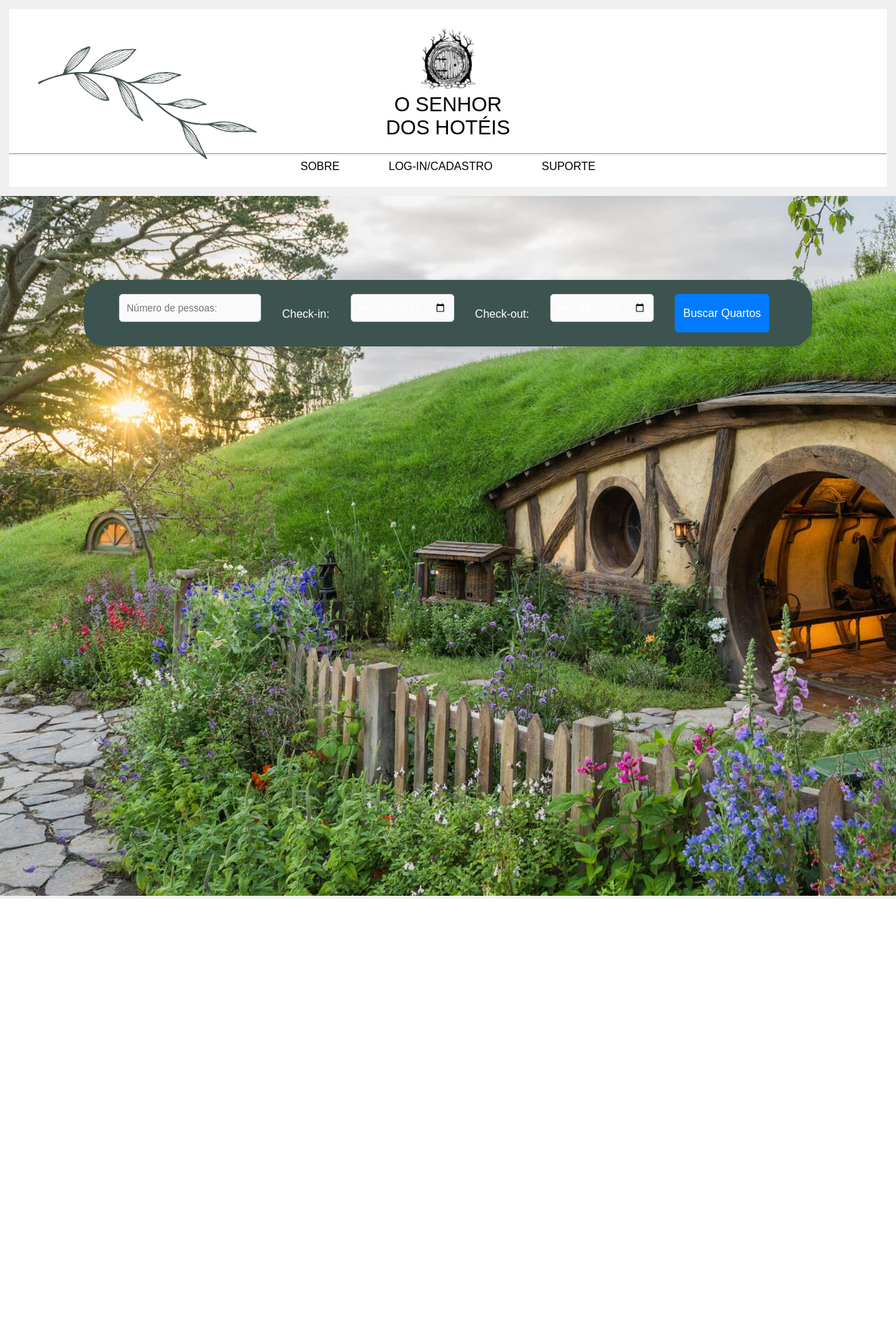
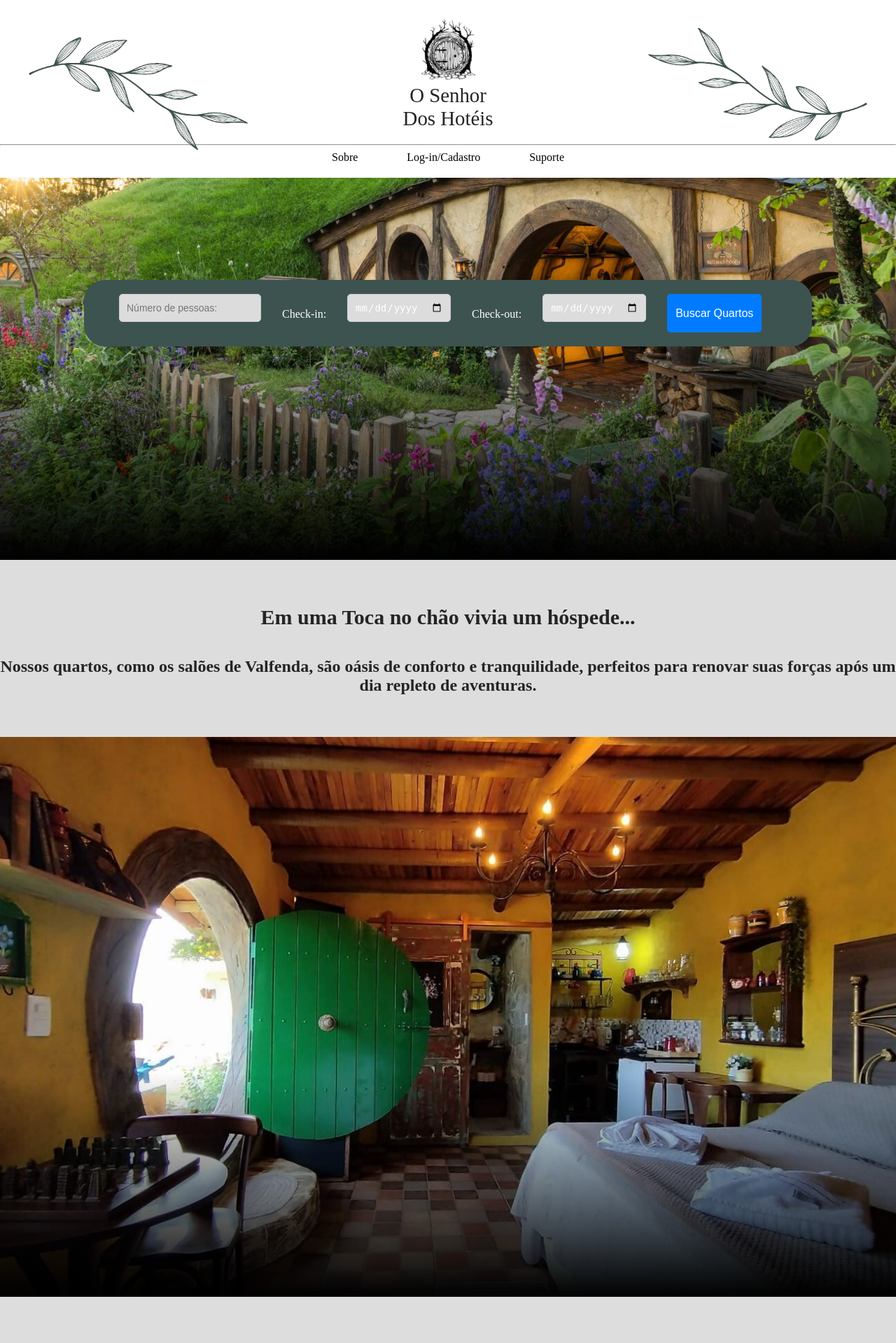
Before and after one commit to Gabriel-Baroni/Projeto-O-Senhor-Dos-Hoteis, a Flask app: page / in a window 1280 px wide; the page is wider, and only the part inside the window is pictured. Shown: the top 1919 px of that part at 70% size. Before the commit the page ends 1284 px from the top of that part, so only its background shows below. Run offline with Flask 3, Linux system fonts and the light colour scheme; data that the repository does not hold is empty.

Commit message:
Adicionando efeito parallax

```diff
--- a/static/css/style.css
+++ b/static/css/style.css
@@ -1,40 +1,138 @@
-/* Estilos para o container */
+ /* Resetando margens e paddings */
+  body {
+    margin: 0;
+    padding: 0;
+    color: #242424;
+    font-family: 'Times New Roman', Times, serif;
+    word-wrap: break-word;
+    overflow-wrap: break-word;
+    background-color: #f0f0f0;
+  }
+
+  /* Wrapper para garantir que a largura da tela seja aproveitada */
+  .wrapper {
+    width: 100%;
+    margin: 0 auto;
+  }
+
+  main {
+    display: block;
+    background-color: #FFF;
+  }
+
+  section.module p {
+    margin-bottom: 40px;
+  }
+
+  section.module:last-child {
+    margin-bottom: 0;
+  }
+
+  section.module h2 {
+    margin-bottom: 40px;
+    font-size: 30px;
+  }
+
+  section.module.content {
+    padding: 40px 0;
+    background: #ddd;
+  }
+
+  /* Parallax */
+  section.module.parallax {
+    display: flex;
+    flex-direction: column;
+    height: 100vh; /* Ocupa toda a altura da tela */
+    width: 100%;
+    position: relative;
+    overflow: hidden;
+    background-position: center center;
+    background-repeat: no-repeat;
+    background-attachment: fixed;
+    background-size: cover;
+    -webkit-background-size: cover;
+    -moz-background-size: cover;
+    -o-background-size: cover;
+    z-index: 1;
+  }
+
+  section.module.parallax:after {
+    content: "";
+    height: 100%;
+    width: 100%;
+    position: absolute;
+    z-index: 8;
+    background: linear-gradient(to bottom, rgba(0,0,0,0) 0, rgba(0,0,0,0) 60%, #000 100%);
+  }
+
+  section.module.parallax-1 {
+    background-image: url('/static/imagem/Plano.png');  /* Corrigido o caminho */
+  }
+
+  section.module.parallax-2 {
+    background-image: url("/static/imagem/section2.jpeg");
+  }
+
+  section.module.parallax-3 {
+    background-image: url("/static/imagem/section3.webp");
+  }
+
+  section.module.parallax h1 {
+    color: #FFF;
+    text-align: center;
+    font-size: 78px;
+    z-index: 50;
+    text-transform: uppercase;
+  }
+
+  @media all and (max-width: 820px) {
+    section.module h2 {
+        font-size: 32px;
+    }
+    .module h2, p {
+        padding: 0 8px;
+    }
+
+    section.module.parallax h1 {
+        font-size: 36px;
+    }
+  }
+
+  /* Estilo para o container */
   .container {
-    max-width: 3000px;
-    padding: 1%;
-    margin: 0 auto;
-    color: black;
-    text-transform: uppercase;
-    position: relative; /* Se necessário para posicionamento da imagem */
+    margin:0;
+    padding:0;
+
   }
 
   /* Estilos para o menu de navegação */
   nav {
     background-color: white;
-    padding: 20px 0;  /* Adiciona espaçamento em cima e embaixo */
-    position: relative; /* Para garantir que o conteúdo fique bem posicionado */
+    padding: 20px 0;
+    position: relative;
+    z-index: 999;  /* Aumentado o z-index */
   }
 
   nav .logo {
-    text-align: center;  /* Centraliza a logo */
+    text-align: center;
     margin-bottom: 20px;
   }
 
   nav .titulo {
     font-size: 1.8em;
-    text-align: center;  /* Centraliza o título */
+    text-align: center;
   }
 
   nav ul {
     display: flex;
-    justify-content: center;  /* Centraliza os itens na navegação */
+    justify-content: center;
     list-style: none;
     padding: 0;
     margin: 0;
   }
 
   nav ul li {
-    margin: 0 15px;  /* Espaçamento entre os links */
+    margin: 0 15px;
   }
 
   nav ul li a {
@@ -47,8 +145,8 @@ nav ul li a {
   }
 
   nav ul li a:hover {
-    background-color: #ddd;  /* Altera o fundo ao passar o mouse */
-    color: #333;  /* Altera a cor do texto ao passar o mouse */
+    background-color: #ddd;
+    color: #333;
   }
 
   /* Estilo para o logo e imagem */
@@ -59,7 +157,7 @@ nav ul li a:hover {
     margin: 0 auto;
   }
 
-.folhae {
+  .folhae-left {
     width: 400px;
     height: auto;
     position: absolute;
@@ -67,26 +165,27 @@ nav ul li a:hover {
     left: 0;
     transform: translateY(-50%);
   }
-
-body {
-    font-family: Arial, sans-serif;
-    margin: 0;
-    padding: 0;
-    box-sizing: border-box;
-    background-color: #f0f0f0; /* Fundo suave */
+  .folhae-right {
+    width: 400px;
+    height: auto;
+    position: absolute;
+    top: 50%;
+    right: 0;
+    transform: translateY(-50%) rotate(180deg);
   }
 
-/* Estilo para o menu do usuário (nome e logout) */
+  /* Estilo para o menu do usuário */
   .user-info {
     position: absolute;
-    top: 10px; /* Distância do topo */
-    right: 10px; /* Distância da borda direita */
+    top: 10px;
+    right: 10px;
     display: flex;
     align-items: center;
     background-color: #fff;
     padding: 5px 10px;
     border-radius: 5px;
     box-shadow: 0 2px 5px rgba(0, 0, 0, 0.1);
+    z-index: 3;  /* Coloca o menu de usuário acima do parallax */
   }
 
   .welcome-message {
@@ -95,7 +194,7 @@ body {
   }
 
   .logout-button {
-    background-color: #ff4d4d; /* Cor vermelha */
+    background-color: #ff4d4d;
     color: white;
     border: none;
     padding: 8px 15px;
@@ -117,40 +216,36 @@ body {
     left: 50%;                  /* Centraliza o contêiner horizontalmente */
     transform: translateX(-50%); /* Ajusta o contêiner para que ele fique no meio exato da tela */
     width: 100%;                /* Garantimos que o contêiner ocupe toda a largura disponível */
-    max-width: 1000px;           /* Limita a largura do formulário */
+    max-width: 1000px;          /* Limita a largura do formulário */
     padding: 20px;
     background-color: #3d534f;    /* Fundo branco para destacar o formulário */
     border-radius: 30px;        /* Bordas arredondadas */
     box-shadow: 0 4px 10px rgba(0, 0, 0, 0.1); /* Adiciona sombra suave */
+    z-index: 9999;              /* Garante que o formulário fique acima de outros elementos */
   }
 
   /* Estilo para o formulário */
   form {
     display: flex;
-    flex-direction: row; /* Organiza os campos do formulário em coluna */
-    gap: 30px; /* Aumenta o espaçamento entre os campos do formulário */
-    width: 100%; /* Faz o formulário ocupar toda a largura disponível */
+    flex-direction: row;
+    gap: 30px;
+    width: 100%;
   }
 
   /* Estilo para os rótulos (labels) */
   form label {
     font-size: 16px;
-    margin-bottom: 5px; /* Espaço abaixo do rótulo */
+    margin-bottom: 5px;
   }
 
   /* Estilo para os campos de entrada (inputs) */
   form input {
     padding: 10px;
     font-size: 14px;
-    margin-bottom: 15px; /* Espaço entre os campos */
-    border: 1px solid #ccc; /* Borda suave para os campos */
-    border-radius: 5px; /* Bordas arredondadas */
-    background-color: #fafafa; /* Cor de fundo leve para os campos */
-}
-
-/* Adiciona mais espaço no topo dos rótulos Check-in e Check-out */
-form label[for="checkin"], form label[for="checkout"] {
-    margin-top: 20px; /* Ajuste o valor para o tanto que você quiser descer */
+    margin-bottom: 15px;
+    border: 1px solid #ccc;
+    border-radius: 5px;
+    background-color: gainsboro;
   }
 
   /* Estilo para o botão */
@@ -158,16 +253,21 @@ form button {
     padding: 12px;
     font-size: 16px;
     color: white;
-    background-color: #007bff; /* Cor de fundo do botão */
+    background-color: #007bff;
     border: none;
-    border-radius: 5px; /* Bordas arredondadas */
+    border-radius: 5px;
     cursor: pointer;
     transition: background-color 0.3s ease;
   }
 
-/* Efeito hover para o botão */
   form button:hover {
-    background-color: #0056b3; /* Cor de fundo do botão quando o mouse passa por cima */
+    background-color: #0056b3;
+  }
+
+    /* Adiciona mais espaço no topo dos rótulos Check-in e Check-out */
+    form label[for="checkin"], form label[for="checkout"] {
+        margin-top: 20px; /* Ajuste o valor para o tanto que você quiser descer */
+
       }
 
   /* Adiciona mais espaço no topo dos campos de Check-in e Check-out diretamente */
@@ -176,5 +276,5 @@ form button:hover {
   }
 
   .check {
-    color :#ffffff
+    color: #ffffff;
   }
--- a/templates/index.html
+++ b/templates/index.html
@@ -1,21 +1,25 @@
 <!DOCTYPE html>
-<html lang="en">
+<html lang="pt-br">
 <head>
   <meta charset="UTF-8">
+  <meta http-equiv="X-UA-Compatible" content="IE=edge">
   <meta name="viewport" content="width=device-width, initial-scale=1.0">
   <link rel="stylesheet" href="static\css\style.css">
   <link rel="stylesheet" href="static\css\flash_message.css">
-
-    <title>O Senhor Dos Hotéis</title>
+  <title>O Senhor dos Hotéis</title>
 </head>
 <body>
+  <div class="wrapper">
+    <main>
+      <section class="module parallax parallax-1">
         <div class="container">
             <nav>
               <div class="logo">
                 <img src="static/imagem/logo.jpg" alt="O Senhor Dos Anéis" class="imagem-painel">
                 <div class="titulo"> O Senhor <br> Dos Hotéis</div>
                 <div>
-          <img src="static/imagem/folhae.png" class="folhae" alt="Folhae">
+                  <img src="static/imagem/folhae.png" class="folhae-left" alt="Folhae">
+                  <img src="static/imagem/folhae.png" class="folhae-right" alt="Folhae">
                 </div>
 
               </div>
@@ -36,15 +40,9 @@
               </ul>
             </nav>
           </div>
-
             <div class="fundo"></div>
             <div class="content">
-
             </div>
-    <div>
-      <img src="static/imagem/Plano.png" class="parallax" >
-    </div>
-
             <div class = "form-container">
               <form action="{{ url_for('quartos') }}" method="post">
                 <label for="numero_pessoas"></label>
@@ -70,8 +68,45 @@
             {% endif %}
           {% endwith %}
 
+          <script src="static\js\flash_message_time.js"></script>
+      </section>
 
-  <script src="static\js\flash_message_time.js"></script>
+      <section class="module content">
+        <div class="container">
+          <h2 style="text-align: center;">Em uma Toca no chão vivia um hóspede...</h2>
+          <h1 style="text-align: center;">
+            Nossos quartos, como os salões de Valfenda, são oásis de conforto e tranquilidade, perfeitos para renovar suas forças após um dia repleto de aventuras.
+          </h1>
+      </section>
+
+      <section class="module parallax parallax-2">
+      </section>
+
+      <section class="module content">
+        <div class="container">
+          <h2 style="text-align: center"> Seu refúgio, sua jornada! </h2>
+          <h1 style="text-align: center;">
+            Aqui, você encontrará mais do que uma hospedagem: encontrará um porto seguro para suas jornadas, pois como diria Gandalf:
+          </h1>
+          <h1 style="text-align: center">
+            "Nem todos que vagam estão perdidos."
+          </h1>
+        </div>
+      </section>
+
+      <section class="module parallax parallax-3">
+      </section>
+
+      <section class="module content">
+        <div class="container">
+          <p style="text-align: center; font-size: larger;">
+            Copyright © 2024 O Senhor dos Hotéis. Todos os direitos reservados.
+          </p>
+        </div>
+      </section>
+
+    </main>
+  </div>
 
 </body>
 </html>
```
Also changed, not shown: static/imagem/section2.jpeg (added), static/imagem/section3.webp (added). Lines whose indentation alone changed are shown as unchanged.
